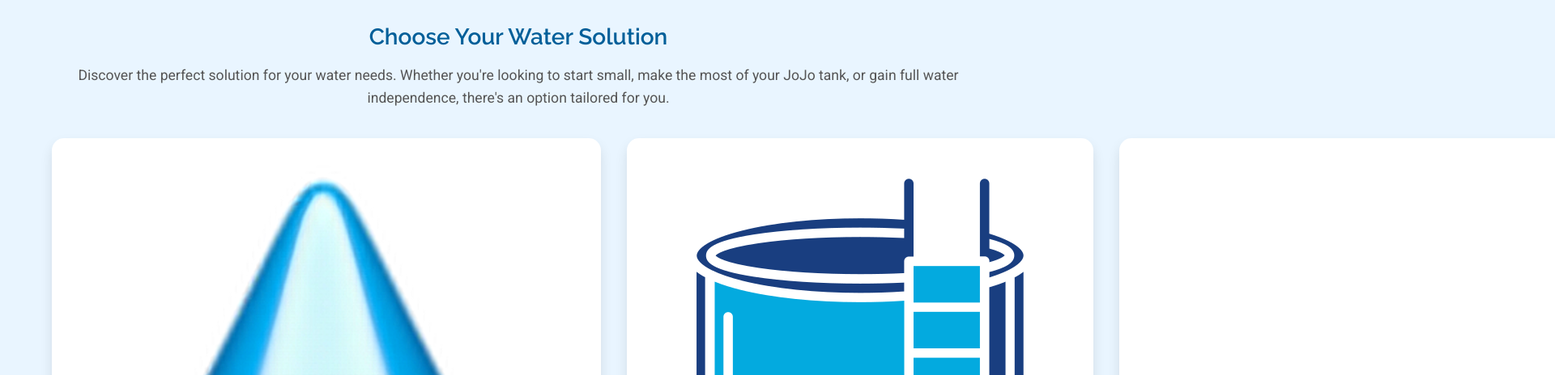
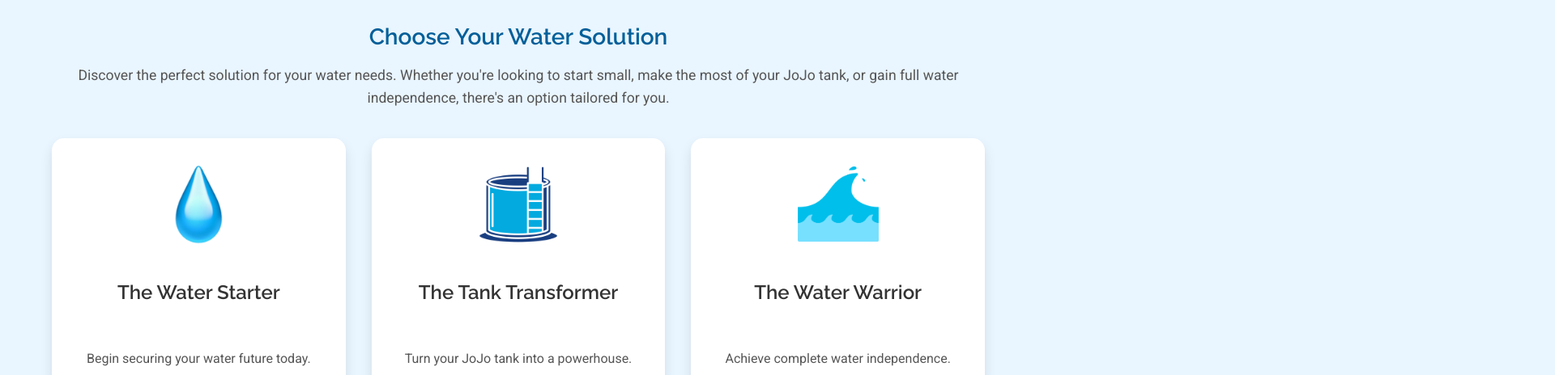
Before and after one commit to agischen/boreholeguyz, a plain HTML site: page index.html in a window 1280 px wide. Shown: the part 152-616 px from the top of the page at 81% size, 1920 px wide, since content can reach past the window. Drawn offline with Linux system fonts and the light colour scheme.

Commit message:
Update styles.css

```diff
--- a/styles.css
+++ b/styles.css
@@ -219,23 +219,30 @@
     box-shadow: 0 8px 15px rgba(0, 0, 0, 0.1);
     cursor: pointer;
     transition: all 0.3s ease;
-    text-align: center; /* Center text for persona cards */
+    text-align: center;
     display: flex;
     flex-direction: column; /* Stack icon and text */
     align-items: center; /* Center items horizontally */
+    justify-content: center; /* Center items vertically */
     gap: 1em;
     position: relative;
 }
+
+.persona-icon img {
+    width: 100px; /* Set a fixed width */
+    height: 100px; /* Set a fixed height */
+    object-fit: contain; /* Maintain aspect ratio */
+    margin: 0; /* Ensure no margin */
+}
+
+
 
 .persona-card:hover {
     transform: translateY(-5px);
     box-shadow: 0 12px 20px rgba(0, 0, 0, 0.2);
 }
 
-.persona-icon {
-    font-size: 2em; /* Increased icon size for better visibility */
-    color: #ffcc00;
-}
+
 
 .persona-name {
     font-family: 'Raleway', sans-serif;
@@ -294,7 +301,7 @@
 }
 
 /* Icon for Process Steps */
-.icon {
+.process-icon {
     font-size: 2em; /* Increased icon size for better visibility */
     color: #ffcc00; /* Match persona icon color */
 }
```
